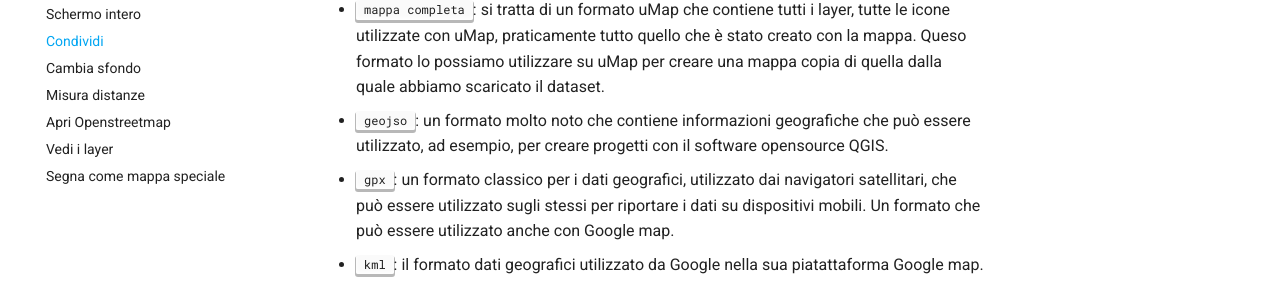
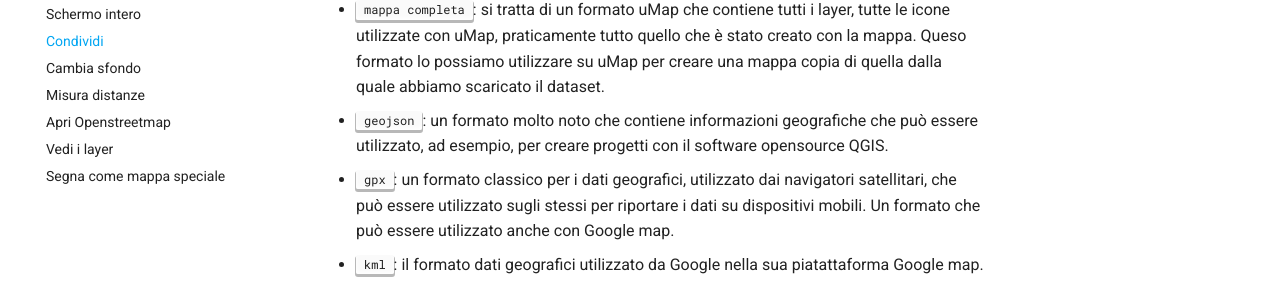
Before and after one commit to opendatasicilia/guida-umap, an MkDocs documentation site: the page built from docs/consultare/condividi.md, in a window 1280 px wide and 900 px high, scrolled down 681 px. Shown: the part 148-451 px from the top of the window. Built offline with MkDocs 1.6.1 and Material for MkDocs 9.7.7, drawn with Linux system fonts in a browser that asks for light colours; comment, search, counter and statistics services are not loaded.

Commit message:
Update condividi.md

```diff
--- a/docs/consultare/condividi.md
+++ b/docs/consultare/condividi.md
@@ -11,7 +11,7 @@ Le opzioni di condivisione sono diverse, vediamole:
   - **URL breve**: è l'URL reso corto (per comodità) che si utilizza in un browser di navigazione internet per visualizzare la mappa.
   - **Download dei dati**: con questa funzione possiamo scaricare il formato aperto del dataset che alimenta la mappa su uMap. E' possibile scaricare diversi formati aperti di dataset (open data). Questa è un importantissima funzione di uMap in quanto oltre ad essere un servizio web di visualizzazione di mappe interattive, è anche un contenitore di dataset open data, formati che possono essere riusati per fare altre cose in altri contesti. Vediamo quali tipi di dataset è possibile scaricare:
       - <kbd>mappa completa</kbd>: si tratta di un formato uMap che contiene tutti i layer, tutte le icone utilizzate con uMap, praticamente tutto quello che è stato creato con la mappa. Queso formato lo possiamo utilizzare su uMap per creare una mappa copia di quella dalla quale abbiamo scaricato il dataset.
-      - <kbd>geojso</kbd>: un formato molto noto che contiene informazioni geografiche che può essere utilizzato, ad esempio, per creare progetti con il software opensource QGIS.
+      - <kbd>geojson</kbd>: un formato molto noto che contiene informazioni geografiche che può essere utilizzato, ad esempio, per creare progetti con il software opensource QGIS.
       - <kbd>gpx</kbd>: un formato classico per i dati geografici, utilizzato dai navigatori satellitari, che può essere utilizzato sugli stessi per riportare i dati su dispositivi mobili. Un formato che può essere utilizzato anche con Google map.
       - <kbd>kml</kbd>: il formato dati geografici utilizzato da Google nella sua piatattaforma Google map.
 
```
